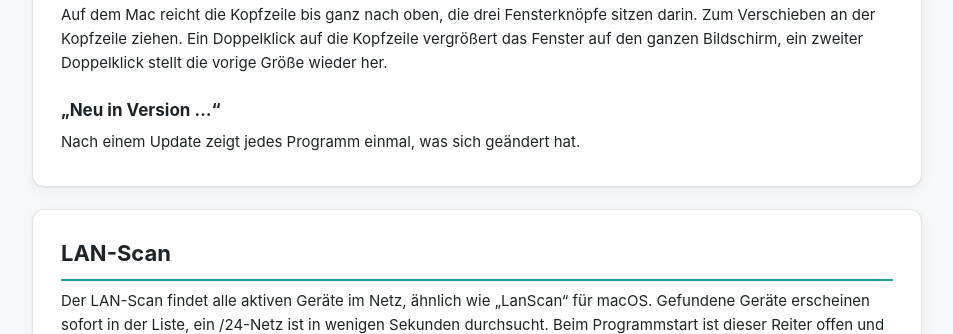
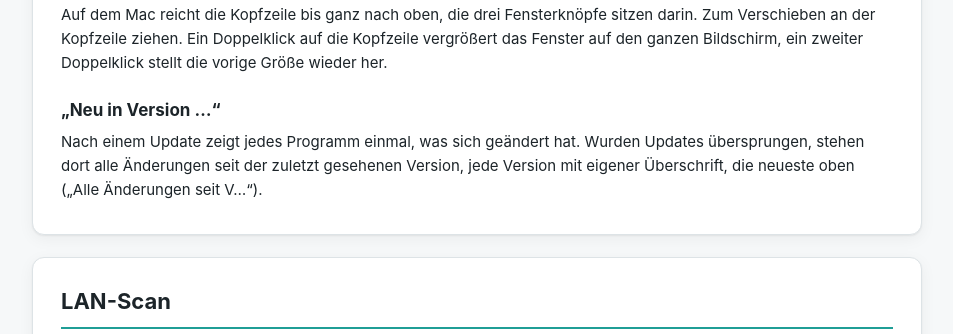
Before and after one commit to CKV-Kassen-Partner/ckv-netwatch-releases, a plain HTML site: page handbuch/index.html in a window 1280 px wide. Shown: the part 2624-2958 px from the top of the page, without its empty margins (288-1241 px from the left). Drawn offline with Linux system fonts and the light colour scheme.

Commit message:
Handbuch V0.021.1

```diff
--- a/handbuch/index.html
+++ b/handbuch/index.html
@@ -236,7 +236,7 @@ footer { color: var(--muted); font-size: 13px; text-align: center; padding: 10px
 <p>Auf dem Mac reicht die Kopfzeile bis ganz nach oben, die drei Fensterknöpfe sitzen darin. Zum Verschieben an der Kopfzeile ziehen. Ein Doppelklick auf die Kopfzeile vergrößert das Fenster auf den ganzen Bildschirm, ein zweiter Doppelklick stellt die vorige Größe wieder her.</p>
 
 <h3 id="neu-in">„Neu in Version …“</h3>
-<p>Nach einem Update zeigt jedes Programm einmal, was sich geändert hat.</p>
+<p>Nach einem Update zeigt jedes Programm einmal, was sich geändert hat. Wurden Updates übersprungen, stehen dort alle Änderungen seit der zuletzt gesehenen Version, jede Version mit eigener Überschrift, die neueste oben („Alle Änderungen seit V…“).</p>
 </section>
 
 <!-- ============================================================ -->
@@ -439,6 +439,7 @@ footer { color: var(--muted); font-size: 13px; text-align: center; padding: 10px
 <li><span class="ui">Nach offline / online gruppieren</span>: oben „Offline“ (gestört oder nicht erreicht), darunter „Online“, jeweils mit Anzahl. Geräte wandern automatisch in die passende Gruppe. Gilt bei laufender Überwachung.</li></ul>
 Die Wahl merkt sich NetWatch.</li>
 <li><span class="ui">Groß</span>, ein Doppelklick ins Fenster oder Schließen holt das große Fenster zurück. Ist die Überwachung aus, startet <span class="ui">▶ Start</span> sie direkt im Mini-Fenster.</li>
+<li><b>Rechtsklick auf ein Gerät</b> öffnet dasselbe Menü wie im <a href="#lan-kontext">LAN-Scan</a>: <span class="ui">Im Browser öffnen</span> (mit eigenen Adressen), <span class="ui">Kopieren</span>, <span class="ui">IP-Adresse</span>, <span class="ui">MAC-Adresse</span>, <span class="ui">Gerätename</span> und <span class="ui">Hersteller kopieren</span>. MAC, Name und Hersteller stammen aus dem letzten LAN-Scan; kennt er das Gerät nicht, sind diese Punkte grau. Rechtsklick neben die Geräte öffnet das Fenstermenü wie <span class="ui">⋯</span>.</li>
 <li>Das Fenster bleibt im Vordergrund. Abschalten über <span class="ui">⋯</span> › <span class="ui">Immer im Vordergrund</span>. Größe und Position merkt sich NetWatch; kommen Geräte dazu, wächst es mit.</li>
 </ul>
 
```
